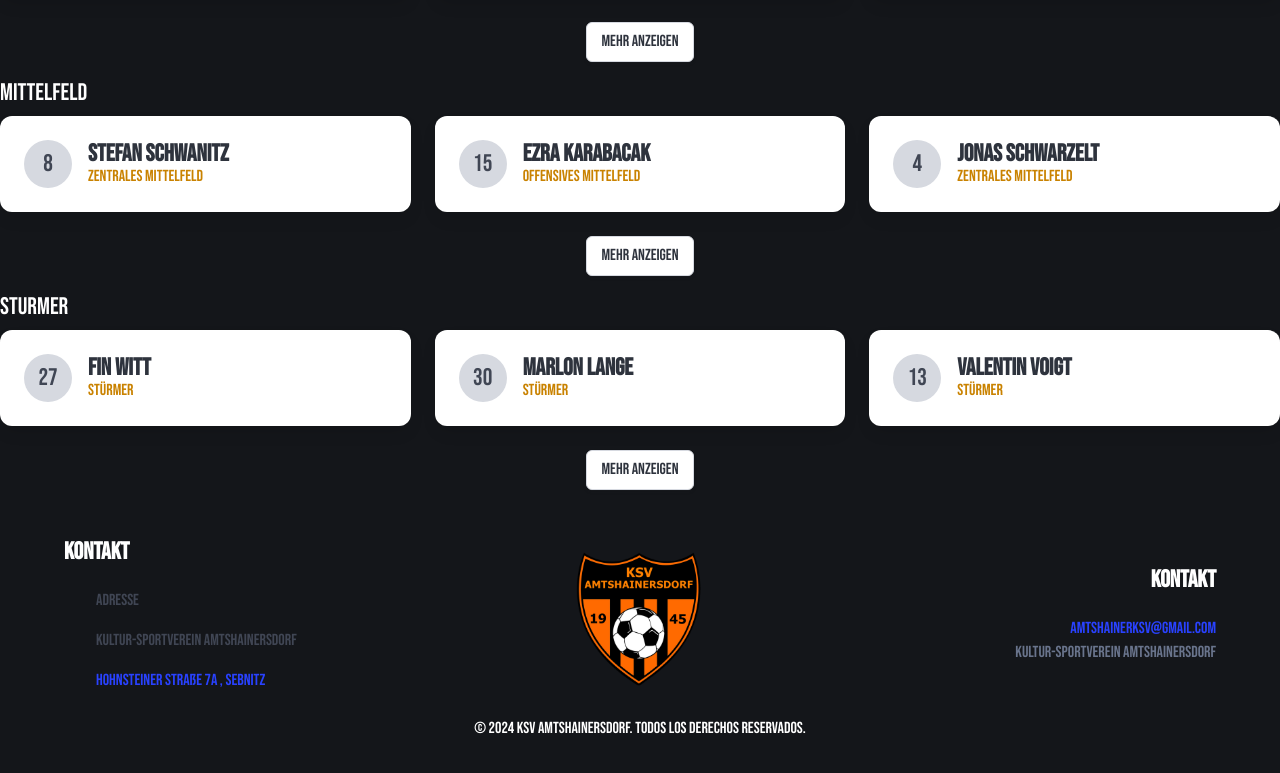
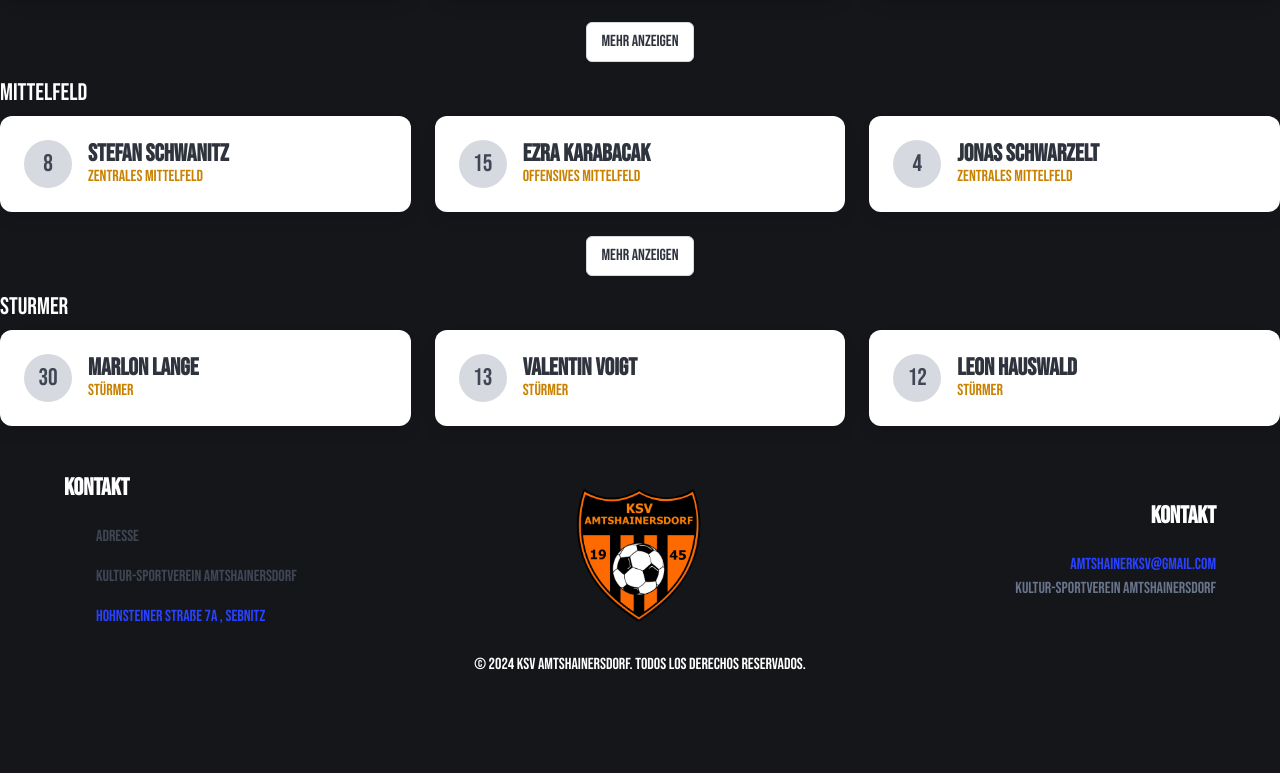
Before and after one commit to busttamant/ksv-amtshainersdord, a React (Vite) app: page /mannschaft in a window 1280 px wide. Shown: the part 1118-1891 px from the top of the page. Built offline with nearby package versions, Linux system fonts and the light colour scheme.

Commit message:
Update Mannschaft.jsx

```diff
--- a/src/pages/Mannschaft.jsx
+++ b/src/pages/Mannschaft.jsx
@@ -27,7 +27,6 @@ export const Mannschaft = () => {
             { name: 'Deniz Van Gablenz', position: 'Zentrales Mittelfeld', number: 7 },
         ],
         sturmer: [
-            { name: 'Fin Witt', position: 'Stürmer', number: 27 },
             { name: 'Marlon Lange', position: 'Stürmer', number: 30 },
             { name: 'Valentin Voigt', position: 'Stürmer', number: 13 },
             { name: 'Leon Hauswald', position: 'Stürmer', number: 12 },
```
